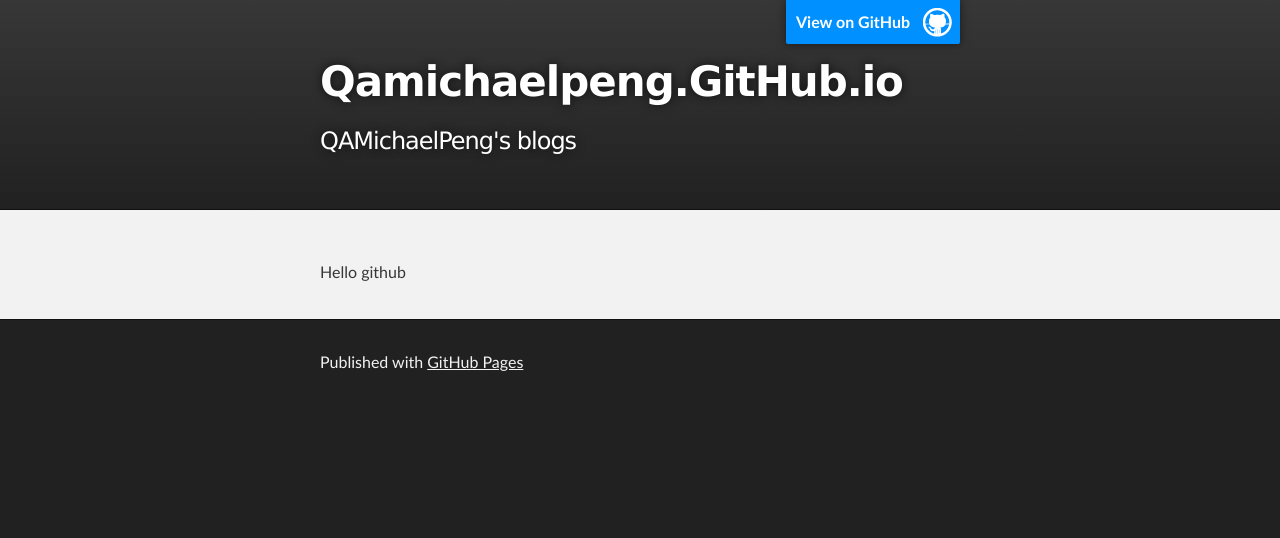
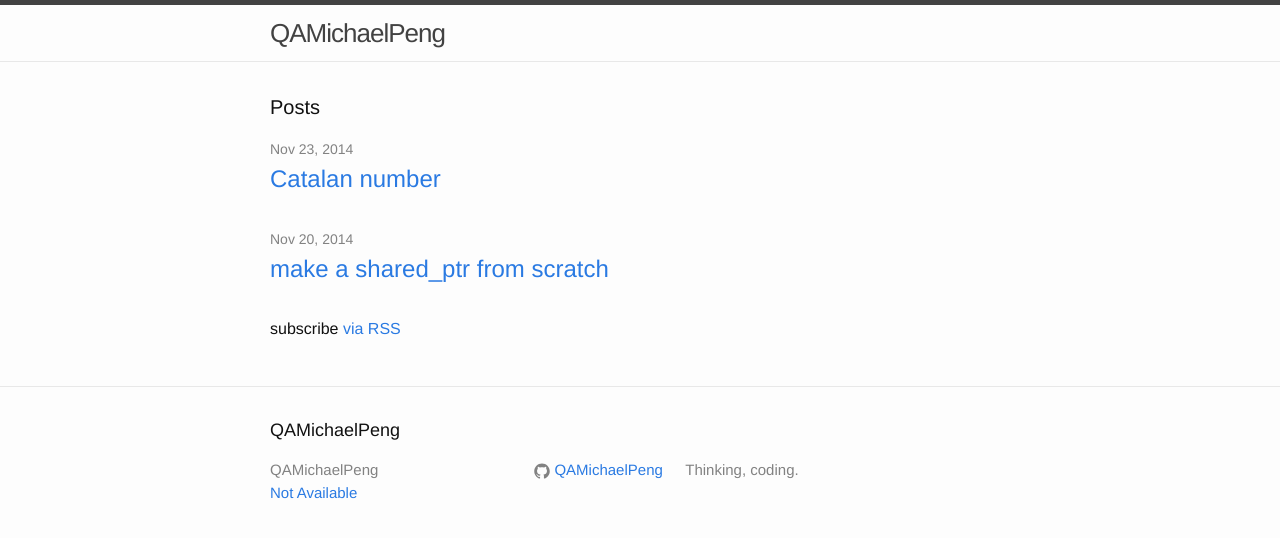
Before and after one commit to QAMichaelPeng/QAMichaelPeng.github.io, a Jekyll site: the page built from index.html, in a window 1280 px wide. Shown: the top 538 px of the page. Built offline with Jekyll 4.4.1, drawn with Linux system fonts in a browser that asks for light colours.

Commit message:
Move posts to _posts folder

```diff
--- a/index.html
+++ b/index.html
@@ -1,44 +1,23 @@
-<!DOCTYPE html>
-<html>
+---
+layout: default
+---
 
-  <head>
-    <meta charset='utf-8'>
-    <meta http-equiv="X-UA-Compatible" content="chrome=1">
-    <meta name="description" content="Qamichaelpeng.GitHub.io : QAMichaelPeng&#39;s blogs">
+<div class="home">
 
-    <link rel="stylesheet" type="text/css" media="screen" href="stylesheets/stylesheet.css">
+  <h1 class="page-heading">Posts</h1>
 
-    <title>Qamichaelpeng.GitHub.io</title>
-  </head>
+  <ul class="post-list">
+    {% for post in site.posts %}
+      <li>
+        <span class="post-meta">{{ post.date | date: "%b %-d, %Y" }}</span>
 
-  <body>
+        <h2>
+          <a class="post-link" href="{{ post.url | prepend: site.baseurl }}">{{ post.title }}</a>
+        </h2>
+      </li>
+    {% endfor %}
+  </ul>
 
-    <!-- HEADER -->
-    <div id="header_wrap" class="outer">
-        <header class="inner">
-          <a id="forkme_banner" href="https://github.com/QAMichaelPeng">View on GitHub</a>
+  <p class="rss-subscribe">subscribe <a href="{{ "/feed.xml" | prepend: site.baseurl }}">via RSS</a></p>
 
-          <h1 id="project_title">Qamichaelpeng.GitHub.io</h1>
-          <h2 id="project_tagline">QAMichaelPeng&#39;s blogs</h2>
-
-        </header>
-    </div>
-
-    <!-- MAIN CONTENT -->
-    <div id="main_content_wrap" class="outer">
-      <section id="main_content" class="inner">
-        <p>Hello github</p>
-      </section>
-    </div>
-
-    <!-- FOOTER  -->
-    <div id="footer_wrap" class="outer">
-      <footer class="inner">
-        <p>Published with <a href="http://pages.github.com">GitHub Pages</a></p>
-      </footer>
-    </div>
-
-
-
-  </body>
-</html>
+</div>
```
Also changed, not shown: _posts/2014-11-20-sharepointer_1.md (renamed from 2014-11-20-sharepointer_1.md), _posts/2014-11-23-Catalan_numbers.md (renamed from 2014-11-23-Catalan_numbers.md), 5 other files.
